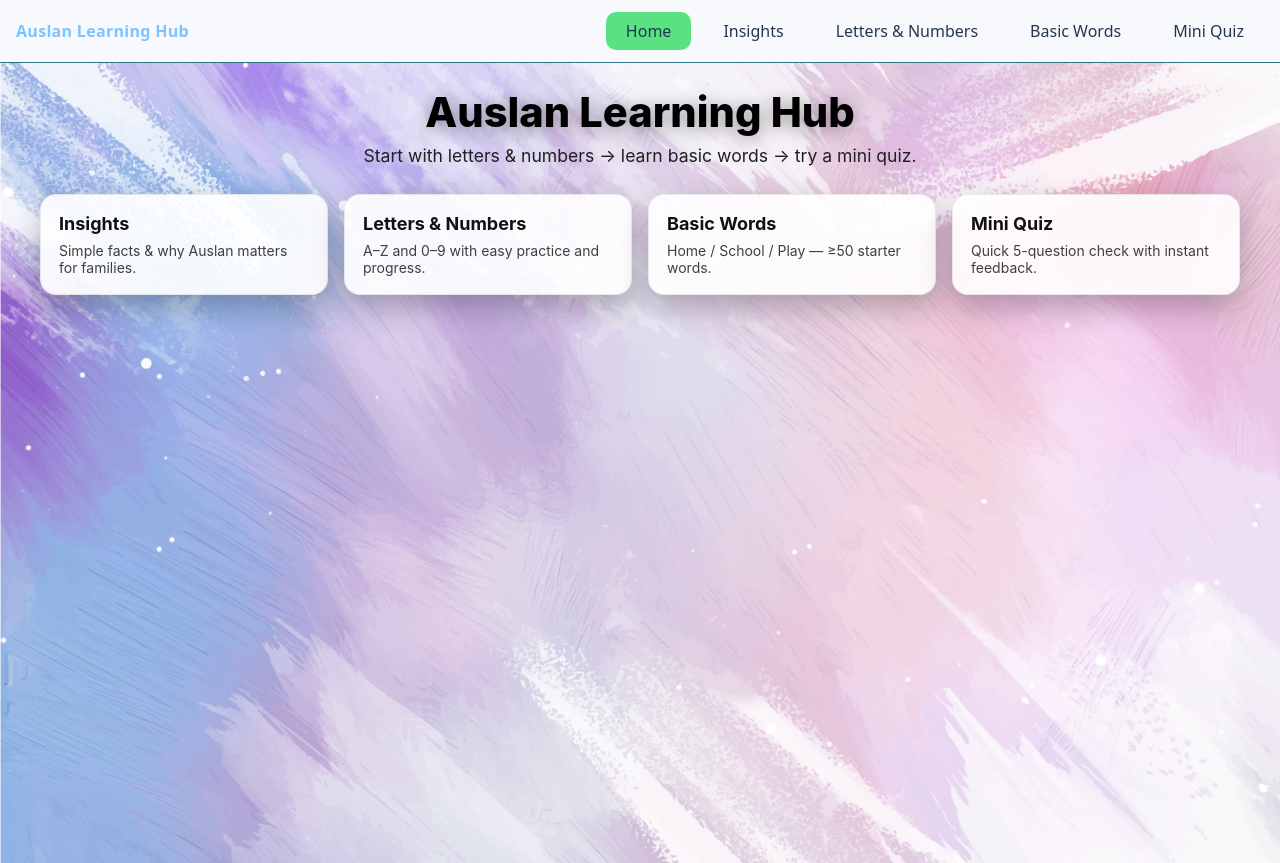
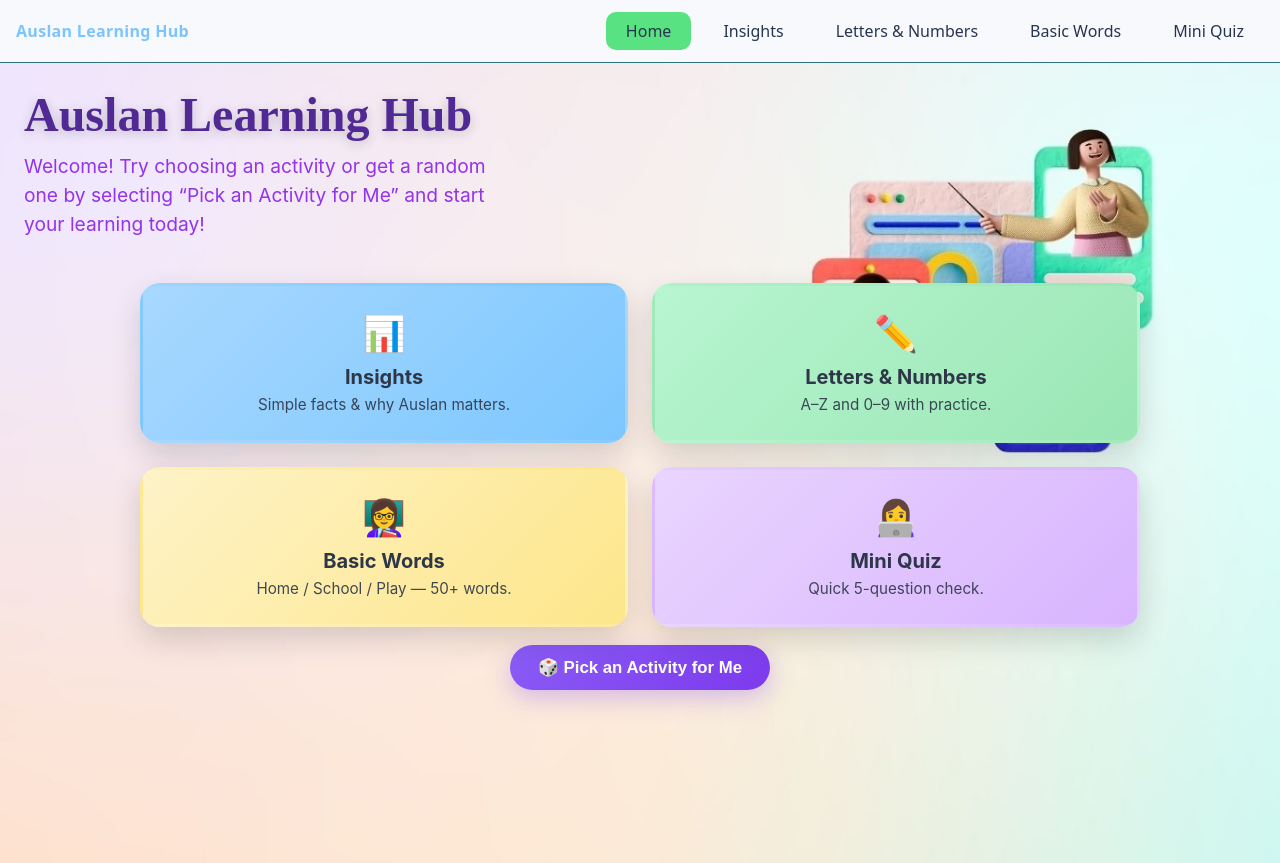
Before and after one commit to DonghaoQin/5120-Auslan-Program, a React (Vite) app in the folder auslan-frontend/: page / in a window 1280 px wide. Built offline with nearby package versions, Linux system fonts and the light colour scheme.

Commit message:
change the homepage title style and bottom style and background , add discription

```diff
--- a/auslan-frontend/src/pages/Home.jsx
+++ b/auslan-frontend/src/pages/Home.jsx
@@ -1,5 +1,7 @@
+// src/pages/Home.jsx
 import { useNavigate } from "react-router-dom";
-import bgImage from "../assets/homebackground.jpg"; // 放一张背景图到 src/assets/
+import { useMemo, useRef, useState } from "react";
+import bgImage from "../assets/homebackground3.jpg";
 
 export default function Home() {
   const nav = useNavigate();
@@ -10,75 +12,195 @@ export default function Home() {
     backgroundSize: "cover",
     backgroundPosition: "center",
     backgroundRepeat: "no-repeat",
-    padding: "0 20px 40px",
-    paddingTop: "env(safe-area-inset-top, 0px)",
     fontFamily: "Inter, system-ui, sans-serif",
+    position: "relative",
+    padding: "20px",
+  };
+
+  // 标题 + 描述：左上角 + 紫色字体
+  const headerWrap = {
+    position: "absolute",
+    top: "24px",
+    left: "24px",
+    maxWidth: "480px",
+    textAlign: "left",
   };
 
   const header = {
-    textAlign: "center",
-    margin: "0",
-    paddingTop: 24,
-    color: "black",
-    textShadow: "0 3px 18px rgba(0,0,0,.4)",
-    fontSize: "2.6rem",
+    margin: 0,
+    color: "#512994ff", // 紫色
+    fontSize: "3rem", // 更大一些
     fontWeight: 800,
+    textShadow: "0 3px 12px rgba(0,0,0,.2)",
+    fontFamily: "'Bahnschrift', cursive",
   };
 
   const sub = {
-    textAlign: "center",
-    color: "#1f2020ff",
-    margin: "8px 0 28px 0",
-    fontSize: "1.1rem",
+    marginTop: "10px",
+    color: "#9333ea", // 较浅紫色
+    fontSize: "1.2rem",
+    lineHeight: 1.5,
+  };
+
+  // ↓↓↓ 按钮整体下移到页面偏下（25vh）
+  const gridWrap = {
+    maxWidth: 1000,
+    margin: "25vh auto 0 auto",
   };
 
   const grid = {
-    maxWidth: 1200,
-    margin: "0 auto",
     display: "grid",
-    gridTemplateColumns: "repeat(auto-fit, minmax(240px, 1fr))",
-    gap: 16,
+    gridTemplateColumns: "repeat(2, minmax(260px, 1fr))",
+    gap: 24,
   };
 
-  const card = {
-    background: "rgba(255,255,255,0.9)",
-    color: "#111",
-    borderRadius: 16,
-    padding: 18,
-    boxShadow: "0 12px 30px rgba(0,0,0,.25)",
+  const baseCard = {
+    position: "relative",
+    padding: "26px 22px",
+    borderRadius: 20,
+    textAlign: "center",
     cursor: "pointer",
+    transition: "transform .2s ease, box-shadow .2s ease",
+    boxShadow: "0 12px 30px rgba(0,0,0,0.15)",
+    border: "3px solid transparent",
+    minHeight: 160,
     display: "flex",
     flexDirection: "column",
-    gap: 8,
-    border: "1px solid rgba(0,0,0,.08)",
+    justifyContent: "center",
+    alignItems: "center",
+    color: "#2d3748",
+    userSelect: "none",
+    background: "white",
   };
 
-  const title = { margin: 0, fontSize: 18, fontWeight: 700 };
-  const desc = { margin: 0, opacity: .8, fontSize: 14 };
+  const cardStyles = {
+    insights: { ...baseCard, background: "linear-gradient(135deg,#a8d8ff,#7cc7ff)" },
+    letters:  { ...baseCard, background: "linear-gradient(135deg,#b8f5d1,#9ae6b4)" },
+    words:    { ...baseCard, background: "linear-gradient(135deg,#fef3c7,#fde68a)" },
+    quiz:     { ...baseCard, background: "linear-gradient(135deg,#e9d5ff,#d8b4fe)" },
+  };
+
+  const emoji = { fontSize: "2.2rem", marginBottom: 10, display: "block" };
+  const title = { fontSize: "1.25rem", fontWeight: 700, marginBottom: 6 };
+  const subtitle = { fontSize: "0.95rem", opacity: 0.9 };
+
+  // ---------- Activities (order matters for animation) ----------
+  const cardsData = useMemo(
+    () => [
+      { key: "insights",  label: "Insights",            sub: "Simple facts & why Auslan matters.", route: "/insights",               emoji: "📊" },
+      { key: "letters",   label: "Letters & Numbers",   sub: "A–Z and 0–9 with practice.",        route: "/learn/letters-numbers",  emoji: "✏️" },
+      { key: "words",     label: "Basic Words",         sub: "Home / School / Play — 50+ words.", route: "/learn/words",            emoji: "👩‍🏫" },
+      { key: "quiz",      label: "Mini Quiz",           sub: "Quick 5-question check.",           route: "/quiz",                    emoji: "👩‍💻" },
+    ],
+    []
+  );
+
+  // ---------- Random picker + highlight animation ----------
+  const [highlightIndex, setHighlightIndex] = useState(null);
+  const [selectedIndex, setSelectedIndex]   = useState(null);
+  const animatingRef = useRef(false);
+
+  const onHover = (e, entering) => {
+    e.currentTarget.style.transform = entering ? "translateY(-6px)" : "none";
+    e.currentTarget.style.boxShadow = entering
+      ? "0 18px 40px rgba(0,0,0,0.22)"
+      : "0 12px 30px rgba(0,0,0,0.15)";
+  };
+
+  async function sleep(ms) { return new Promise(r => setTimeout(r, ms)); }
+
+  const pickRandom = async () => {
+    if (animatingRef.current) return;
+    animatingRef.current = true;
+    setSelectedIndex(null);
+
+    const speeds = [80, 120, 180, 260, 360, 480];
+    const total = cardsData.length;
+
+    for (const sp of speeds) {
+      for (let step = 0; step < total * 2; step++) {
+        setHighlightIndex((prev) =>
+          prev === null ? 0 : (prev + 1) % total
+        );
+        await sleep(sp);
+      }
+    }
+
+    const final = Math.floor(Math.random() * total);
+    setHighlightIndex(final);
+    await sleep(420);
+    setSelectedIndex(final);
+    setHighlightIndex(null);
+
+    animatingRef.current = false;
+  };
+
+  const isNarrow = typeof window !== "undefined" && window.innerWidth < 760;
+  const gridResponsive = isNarrow
+    ? { ...grid, gridTemplateColumns: "1fr", gap: 16 }
+    : grid;
+
+  const getDynamicRing = (idx) => {
+    if (idx === selectedIndex) {
+      return {
+        boxShadow:
+          "0 0 0 3px rgba(255,215,0,.9), 0 10px 34px rgba(0,0,0,.25), 0 0 24px rgba(255,215,0,.8)",
+        transform: "scale(1.02)",
+      };
+    }
+    if (idx === highlightIndex) {
+      return {
+        boxShadow:
+          "0 0 0 3px rgba(99,102,241,.9), 0 10px 34px rgba(0,0,0,.22), 0 0 24px rgba(59,130,246,.6)",
+        transform: "scale(1.03)",
+      };
+    }
+    return {};
+  };
 
   return (
     <div style={pageStyle}>
-      <h1 style={header}>Auslan Learning Hub</h1>
-      <p style={sub}>Start with letters & numbers → learn basic words → try a mini quiz.</p>
+      {/* 左上角标题区域 */}
+      <div style={headerWrap}>
+        <h1 style={header}>Auslan Learning Hub</h1>
+        <p style={sub}>Welcome! Try choosing an activity or get a random one by selecting “Pick an Activity for Me” and start your learning today!</p>
+      </div>
 
-      <div style={grid}>
-        <div style={card} onClick={() => nav("/insights")}>
-          <h3 style={title}>Insights</h3>
-          <p style={desc}>Simple facts & why Auslan matters for families.</p>
+      <style>{`
+        .pick-btn {
+          display:block;margin:18px auto 0 auto;padding:12px 28px;border:none;border-radius:999px;
+          font-size:1.05rem;font-weight:700;color:white;background:linear-gradient(135deg,#8b5cf6,#7c3aed);
+          box-shadow:0 8px 25px rgba(139,92,246,.35);cursor:pointer;transition:transform .2s ease, box-shadow .2s ease;
+        }
+        .pick-btn:hover { transform: translateY(-2px); box-shadow:0 12px 35px rgba(139,92,246,.45); }
+        .pick-btn:disabled { opacity:.7; cursor:not-allowed; transform:none; }
+      `}</style>
+
+      {/* 按钮区域 */}
+      <section style={gridWrap}>
+        <div style={gridResponsive}>
+          {cardsData.map((c, idx) => {
+            const styleMap = cardStyles[c.key];
+            return (
+              <div
+                key={c.key}
+                style={{ ...styleMap, ...getDynamicRing(idx) }}
+                onClick={() => nav(c.route)}
+                onMouseEnter={(e) => onHover(e, true)}
+                onMouseLeave={(e) => onHover(e, false)}
+              >
+                <span style={emoji}>{c.emoji}</span>
+                <div style={title}>{c.label}</div>
+                <div style={subtitle}>{c.sub}</div>
+              </div>
+            );
+          })}
         </div>
-        <div style={card} onClick={() => nav("/learn/letters-numbers")}>
-          <h3 style={title}>Letters & Numbers</h3>
-          <p style={desc}>A–Z and 0–9 with easy practice and progress.</p>
-        </div>
-        <div style={card} onClick={() => nav("/learn/words")}>
-          <h3 style={title}>Basic Words</h3>
-          <p style={desc}>Home / School / Play — ≥50 starter words.</p>
-        </div>
-        <div style={card} onClick={() => nav("/quiz")}>
-          <h3 style={title}>Mini Quiz</h3>
-          <p style={desc}>Quick 5-question check with instant feedback.</p>
-        </div>
-      </div>
+
+        <button className="pick-btn" onClick={pickRandom} disabled={animatingRef.current}>
+          🎲 Pick an Activity for Me
+        </button>
+      </section>
     </div>
   );
 }
```
Also changed, not shown: auslan-frontend/src/assets/homebackground3.jpg (added).
